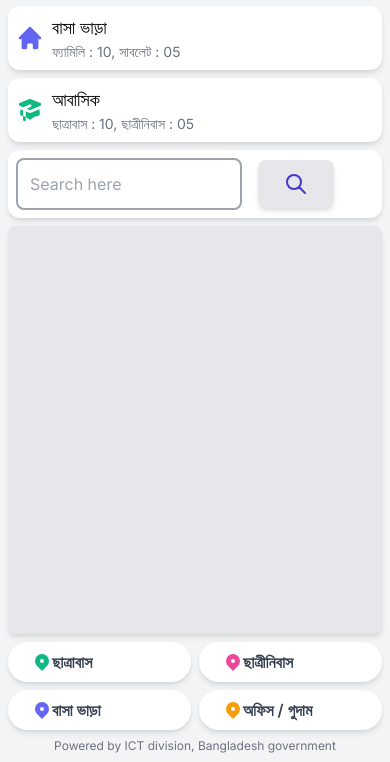
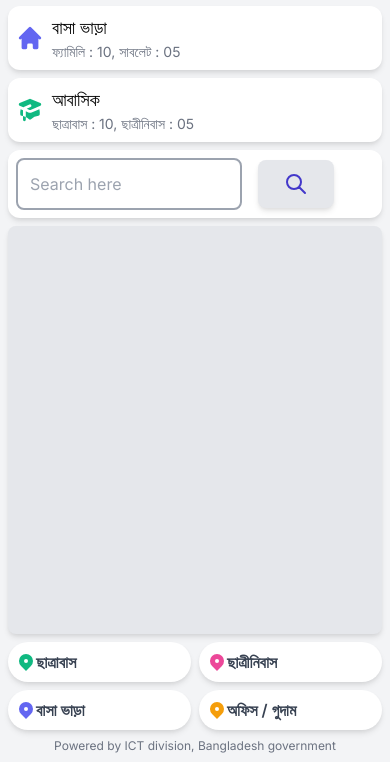
Before and after one commit to hhs98/tailwind-play, a website: page public/index.html in a window 390 px wide. Shown: the part 82-844 px from the top of the page. Drawn offline with nearby package versions, Linux system fonts and the light colour scheme.

Commit message:
home page complete

```diff
--- a/tailwind.css
+++ b/tailwind.css
@@ -15,7 +15,7 @@
         @apply px-4 py-2 text-gray-500 transition duration-200 ease-in text-lg hover:text-green-500 hover:font-semibold flex gap-4 items-center;
     }
     .btn-white {
-        @apply bg-white px-6 py-2 rounded-full text-gray-700 flex items-center lg:justify-center font-semibold shadow-md;
+        @apply bg-white px-2 md:px-6 py-2 rounded-full text-gray-700 flex items-center lg:justify-center font-semibold shadow-md;
     }
     .card {
         @apply p-2 md:p-3 lg:p-6 w-full bg-white rounded-xl shadow-md flex items-center space-x-2 md:space-x-4;
```
Also changed, not shown: public/style.css.
